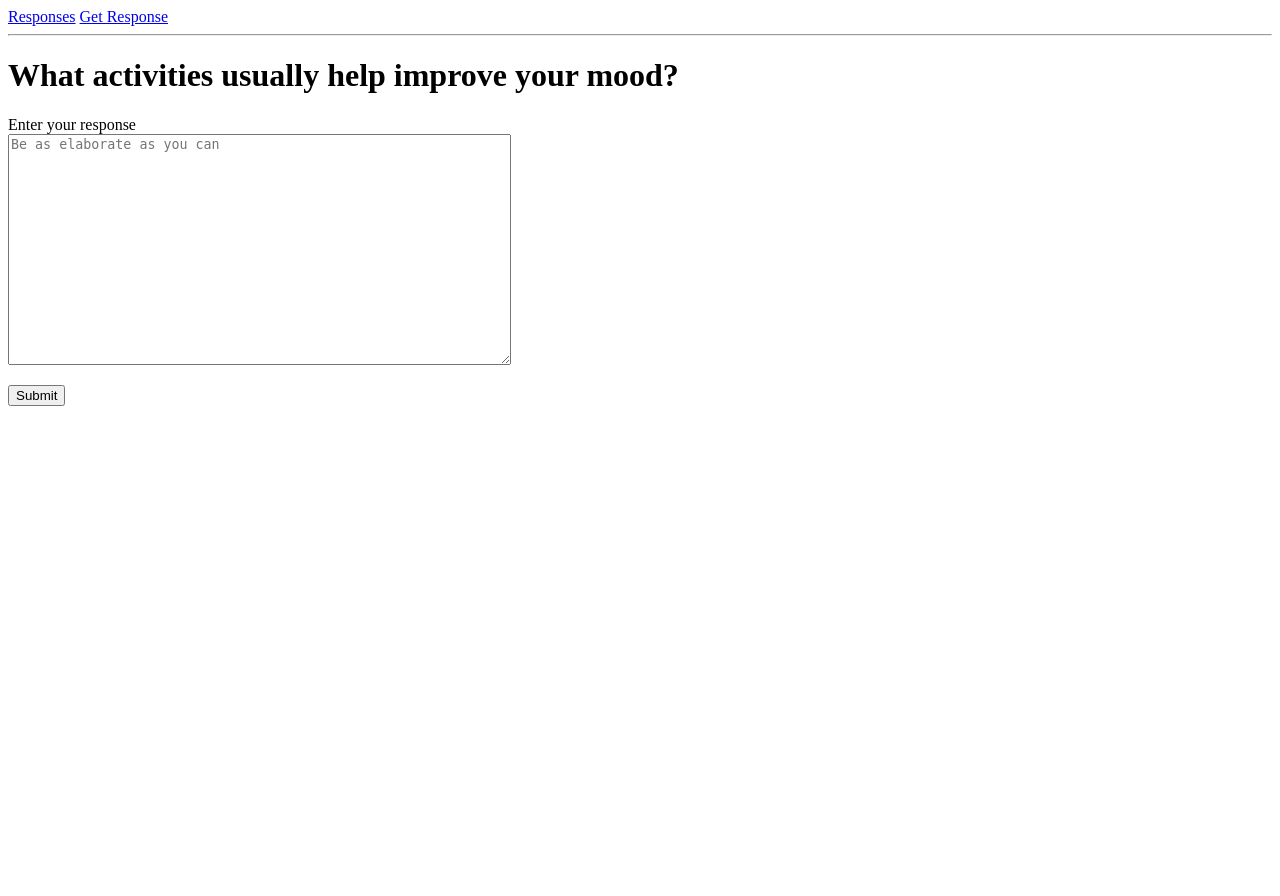
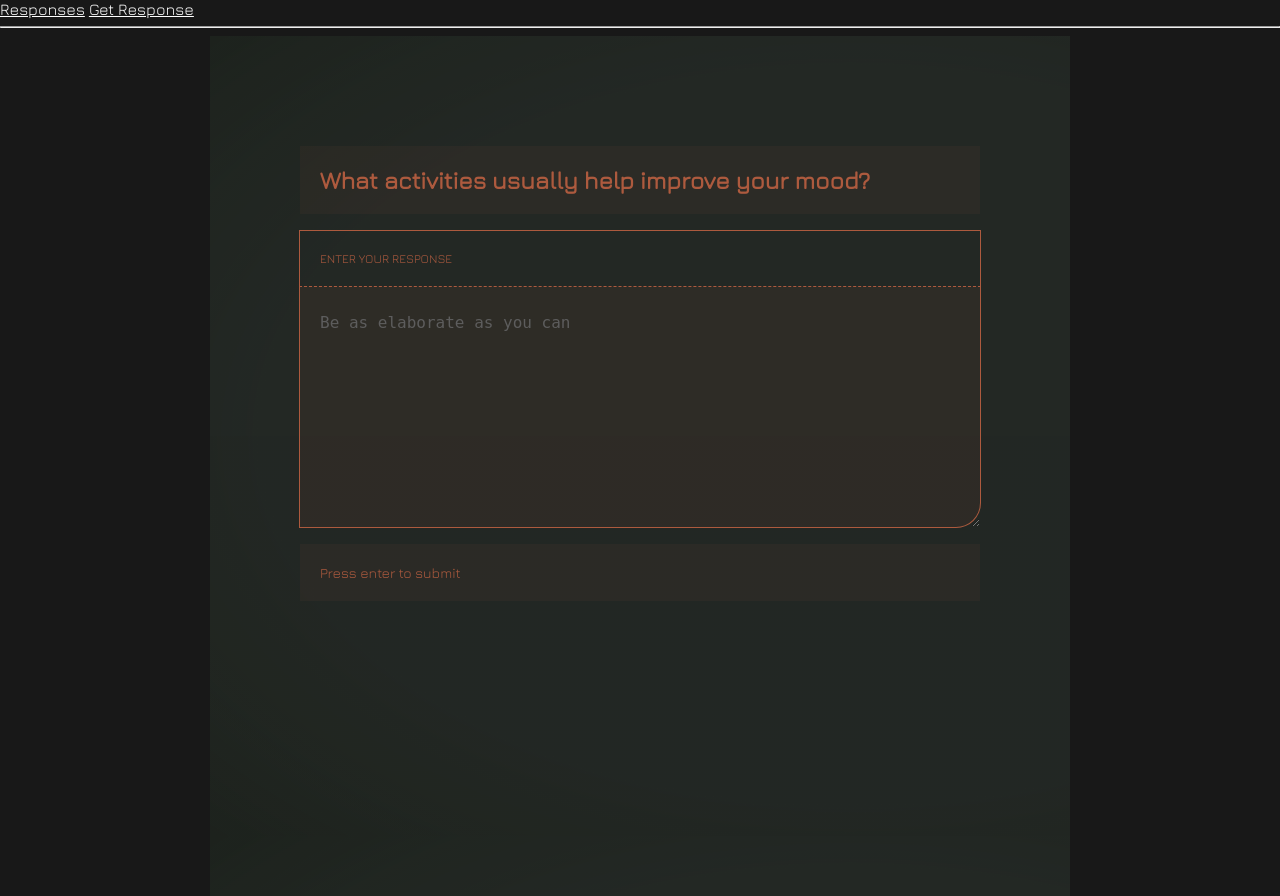
Before and after one commit to bhaumikdebanshu/aiplotter, a Flask app: page /entry/ in a window 1280 px wide. Before the commit the page ends 406 px from the top, so only its background shows below. Run offline with Flask 3, Linux system fonts and the light colour scheme.

Commit message:
entry(get response) page CSS completed

```diff
--- a/static/css/style.css
+++ b/static/css/style.css
@@ -0,0 +1,96 @@
+body{
+    background-color: #181818;
+    margin: 0;
+    font-family: 'Jura', sans-serif;
+}
+
+
+
+#prompt-entry{
+    display: block;
+    text-align: left;
+    margin-top: 10vh;
+    margin-left: auto;
+    margin-right: auto;
+    padding: 20px;
+    font-size: 24px;
+    width: 50vw;
+    color: #ff7041;
+    background-color: #ff704110;
+}
+
+#prompt-answer-label{
+    width: 50vw;
+    padding: 20px;
+    color: #ff7041;
+    margin-left: auto;
+    margin-right: auto;
+    display: block;
+    border-top: 1px solid #ff7041;
+    border-left: 1px solid #ff7041;
+    border-right: 1px solid #ff7041;
+    font-size : 12px;
+}
+
+.prompt-textarea{
+    display: block;
+    background: #121913;
+    border-left: 1px solid #ff7041;
+    border-radius: 0 0 25px 0;
+    border-right: 1px solid #ff7041;
+    border-bottom: 1px solid #ff7041;
+    border-top: 1px dashed #ff7041;
+    margin-left: auto;
+    margin-right: auto;
+    width: 50vw;
+    padding: 20px;
+    color: white;
+    font-size : 16px;
+    height : 200px;
+    line-height : 32px;
+}
+
+.prompt-textarea:focus-visible{
+    outline : none !important;
+    background : #ff704115;
+    line-height : 32px
+}
+
+#prompt-help-label{
+    width: 50vw;
+    padding: 20px;
+    color: #ff7041;
+    margin-left: auto;
+    margin-right: auto;
+    display: block;
+    /* border-top: 1px solid #ff7041;
+    border-left: 1px solid #ff7041;
+    border-right: 1px solid #ff7041; */
+    font-size : 14px;
+    background-color: #ff704110;
+}
+
+
+.wrapper{
+  /* position: relative; */
+  padding: 30px 40px;
+  max-width: 780px;
+  margin: 0 auto !important;
+  min-height: 70vh;
+  overflow: hidden;
+
+  background-color: rgb(18, 27, 20);
+  background-image: linear-gradient(transparent 50%, rgba(10, 15, 8, 0.1) 50%), radial-gradient(transparent 65%, rgba(2, 10, 1, 0.6) 100%);
+  background-size: 15px, 100%;
+}
+
+.line{
+  /* position: absolute; */
+  top: 0;
+  left: 0;
+  width: 100vw;
+  height: 100vh;
+  mix-blend-mode: screen;
+  opacity: 0.65;
+  background-size: 100vw 100vh;
+}
--- a/static/js/script.js
+++ b/static/js/script.js
@@ -11,8 +11,17 @@ const prompts = [
     "What activities usually help improve your mood?",
   ];
 
-//   function getRandomPrompt() {
-    const randomIndex = Math.floor(Math.random() * prompts.length);
-    const promptElement = document.getElementById("prompt");
-    promptElement.innerHTML = prompts[randomIndex];
-//  }
+
+const randomIndex = Math.floor(Math.random() * prompts.length);
+const promptElement = document.getElementById("prompt-entry");
+promptElement.innerHTML = prompts[randomIndex];
+
+
+function pressed(e) {
+  // Has the enter key been pressed?
+  if ( (window.event ? event.keyCode : e.which) == 13) {
+      // If it has been so, manually submit the <form>
+      document.forms[0].submit();
+  }
+
+}
--- a/templates/base.html
+++ b/templates/base.html
@@ -3,17 +3,18 @@
 <meta name="viewport" content="width=device-width, initial-scale=1.0">
 <head>
     <meta charset="UTF-8">
+    <link rel="stylesheet" href="https://fonts.googleapis.com/css?family=Jura">
     <link rel="stylesheet" href="{{ url_for('static', filename= 'css/style.css') }}">
     <script src="https://d3js.org/d3.v7.min.js"></script>
     <title>{% block title %} {% endblock %} - ai PLotter Application</title>
 </head>
 <body>
     <nav>
-        <a href="{{ url_for('responses') }}">Responses</a>
-        <a href="{{ url_for('entry') }}">Get Response</a>
+        <a style="color: white;" href="{{ url_for('responses') }}">Responses</a>
+        <a style="color: white;" href="{{ url_for('entry') }}">Get Response</a>
     </nav>
     <hr>
-    <div class="content">
+    <div class="content line wrapper" id="noise">
         {% block content %} {% endblock %}
     </div>
 
--- a/templates/entry.html
+++ b/templates/entry.html
@@ -1,19 +1,21 @@
 {% extends 'base.html' %}
 
 {% block content %}
-    <h1 id="prompt" style="width: 100%">{% block title %} Prompt Question {% endblock %}</h1>
+    <h1 id="prompt-entry">{% block title %} Prompt Question {% endblock %}</h1>
     <form method="post">
         <p>
-        <label for="response">Enter your response</label>
-        <br>
-        <textarea name="response"
+        <label id="prompt-answer-label" for="response">ENTER YOUR RESPONSE</label>
+        <textarea id="answer-textarea" class="prompt-textarea"name="response"
                   placeholder="Be as elaborate as you can"
                   rows="15"
                   cols="60"
+                  onkeydown="pressed(event)"
+                  autofocus
                   ></textarea>
         </p>
+        <label id="prompt-help-label" for="response">Press enter to submit</label>
         <p>
-            <button type="submit">Submit</button>
+            <button style="display: none;" type="submit">Submit</button>
         </p>
     </form>
 {% endblock %}
--- a/templates/responses.html
+++ b/templates/responses.html
@@ -5,7 +5,7 @@
 <a href="{{ url_for('export_responses') }}" class="btn btn-primary">Export as CSV</a>
 
 <h1>{% block title %}Responses so far{% endblock %}</h1>
-<table class="table">
+<table class="table" style="color : white;">
   <thead>
     <tr>
       <th>Response ID</th>
```
Also changed, not shown: app.db.
